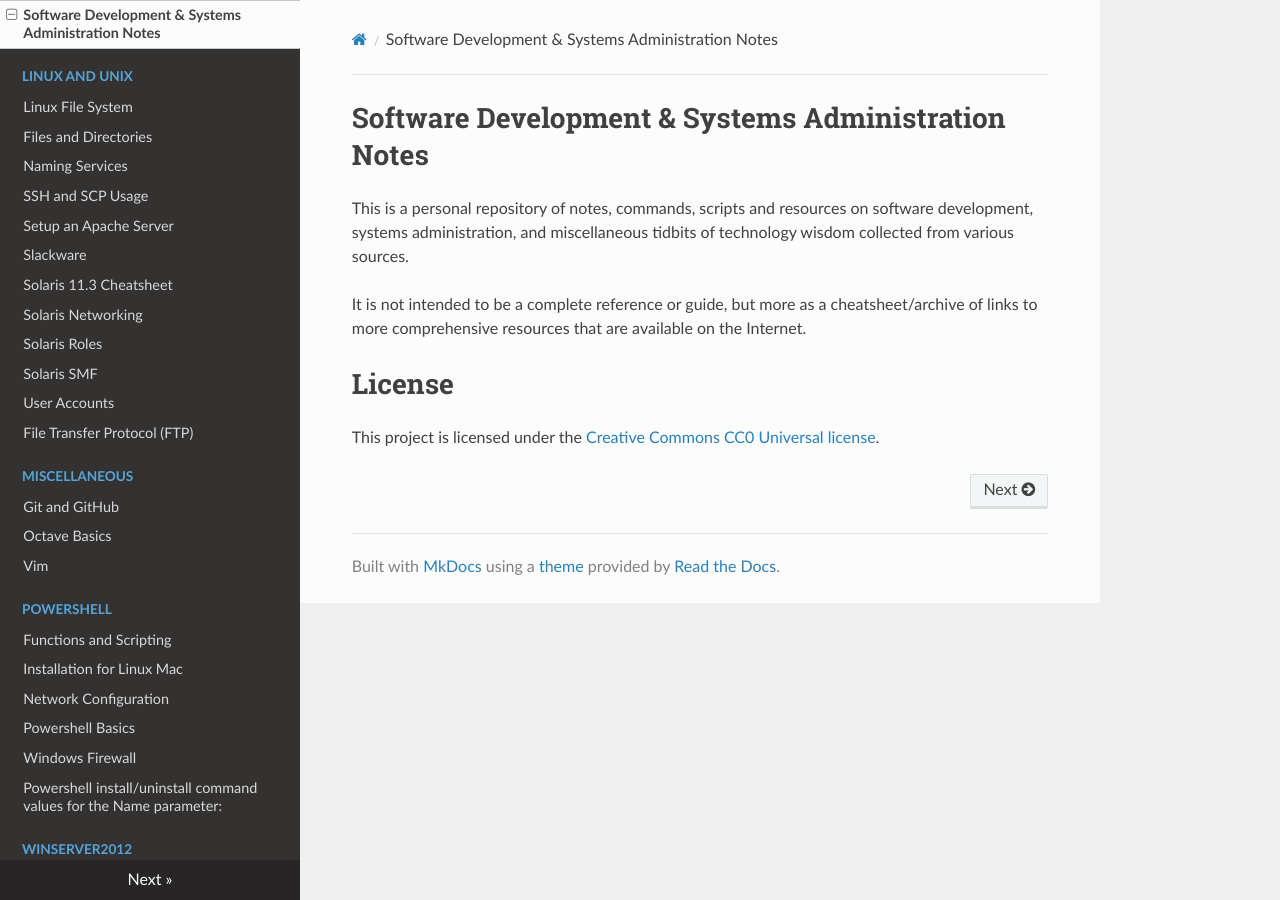
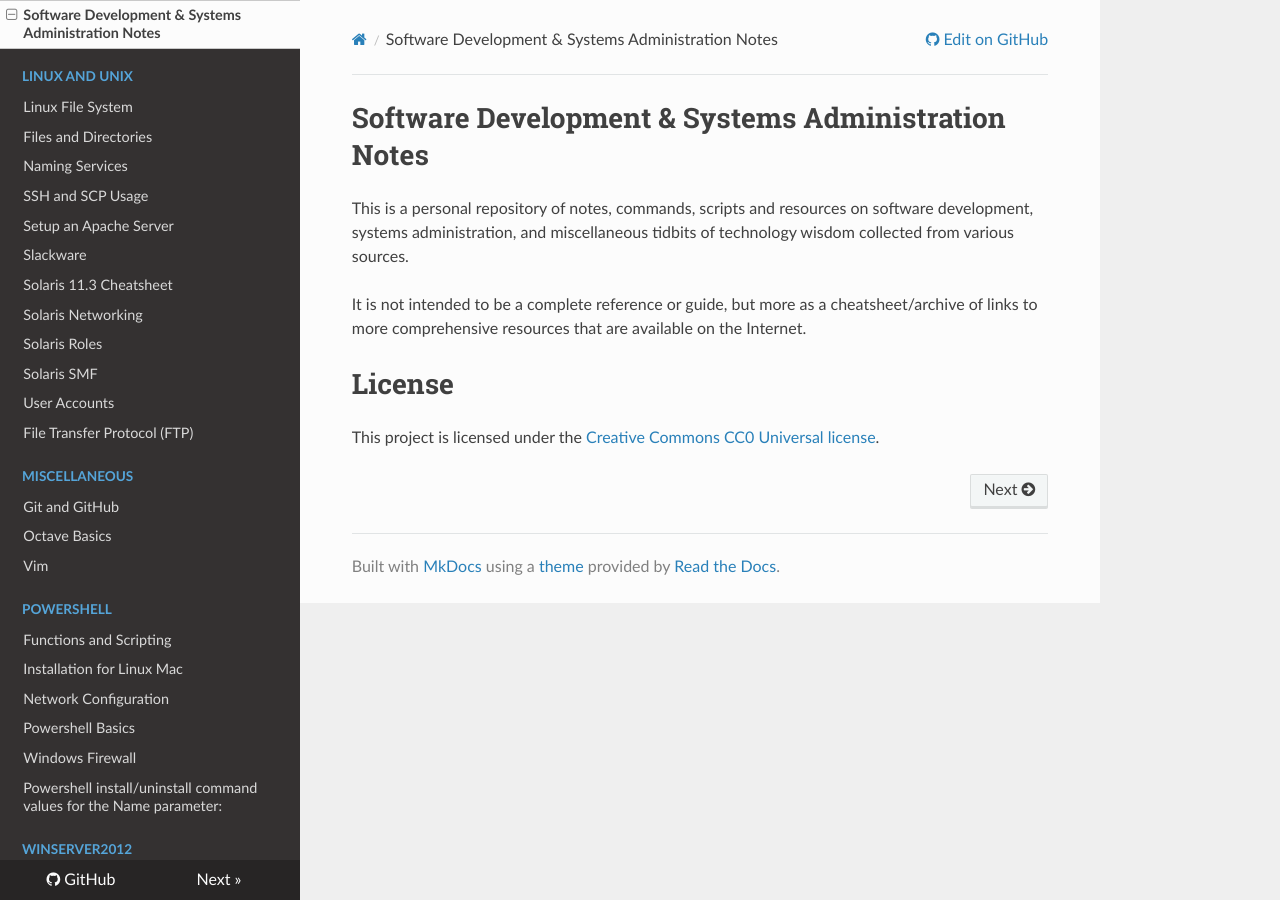
Before and after one commit to dotneko/dev-sysadmin, an MkDocs documentation site: the page built from docs/index.md, in a window 1280 px wide. Built offline with MkDocs 1.6.1, drawn with Linux system fonts in a browser that asks for light colours; nearby versions of some CDN libraries; some of the changed lines change nothing that is shown.

Commit message:
Configure mkdocs

```diff
--- a/mkdocs.yml
+++ b/mkdocs.yml
@@ -1,2 +1,7 @@
 site_name: Software Development and System Administration Notes
+repo_url: https://github.com/gavchan/dev-sysadmin/
+edit_uri: edit/master/docs/
+site_description: Notes on Software Development and System Adminsitration
+site_author: "Gavin"
+google_analytics: ['UA-91170914-1', 'gavchan.github.io/dev-sysadmin']
 theme: readthedocs
```
